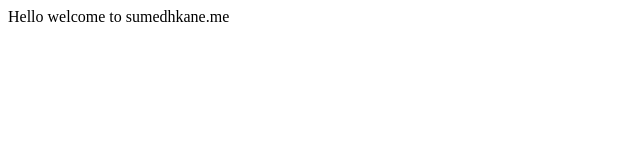
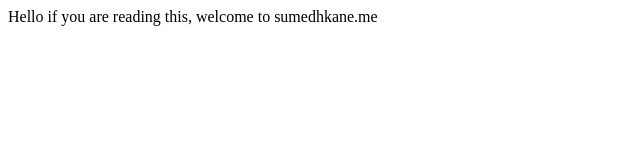
Before and after one commit to sumedhkane03/sumedhWeb, a plain HTML site: page base.html in a window 1280 px wide. Shown: the whole page, without its empty margins (0-640 px from the left). Drawn offline with Linux system fonts and the light colour scheme.

Commit message:
Update base.html

```diff
--- a/base.html
+++ b/base.html
@@ -1,6 +1,13 @@
 <html>
   <body>
-    <p>Hello welcome to sumedhkane.me </p>
+    <p>
+
+
+      Hello if you are reading this, welcome to sumedhkane.me
+
+
+
+    </p>
 
 
 
```
